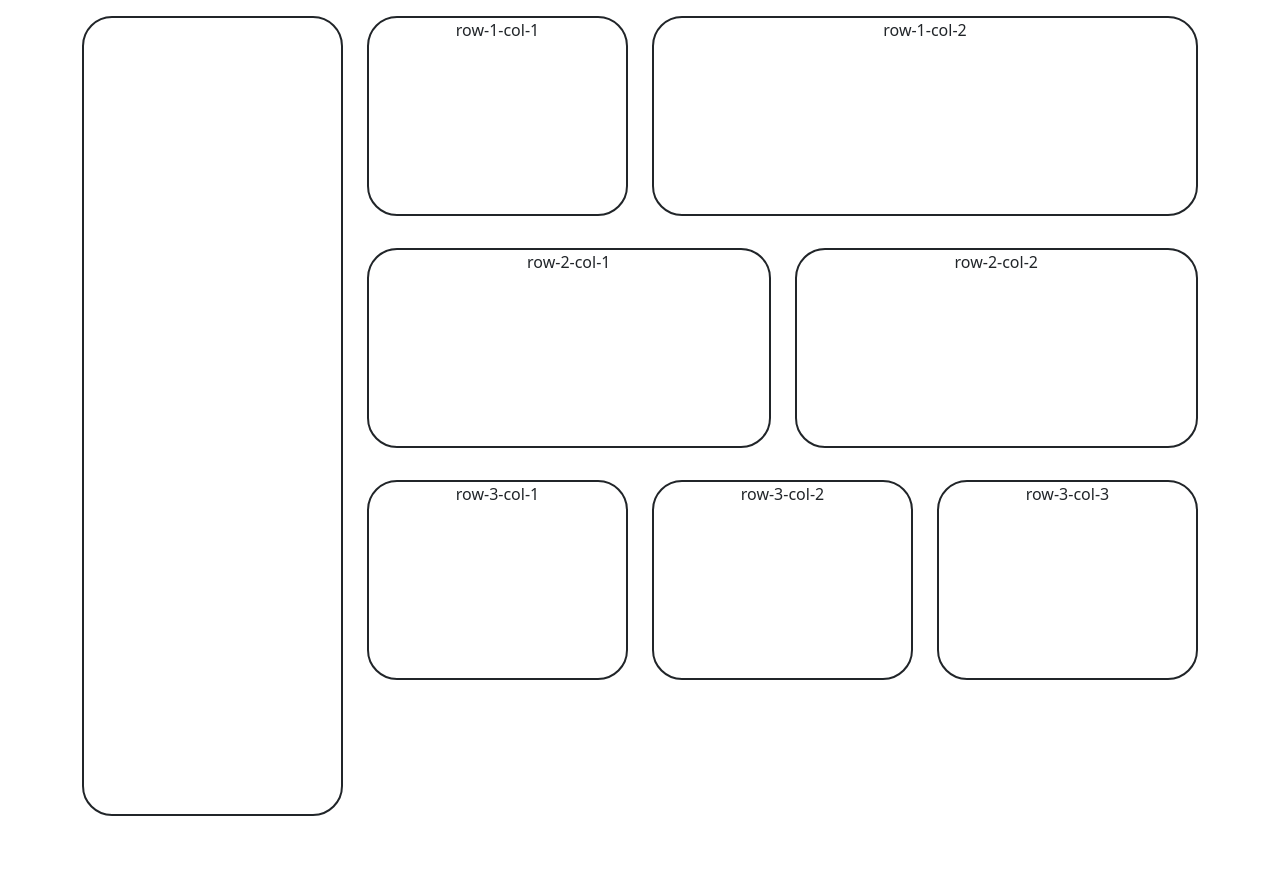
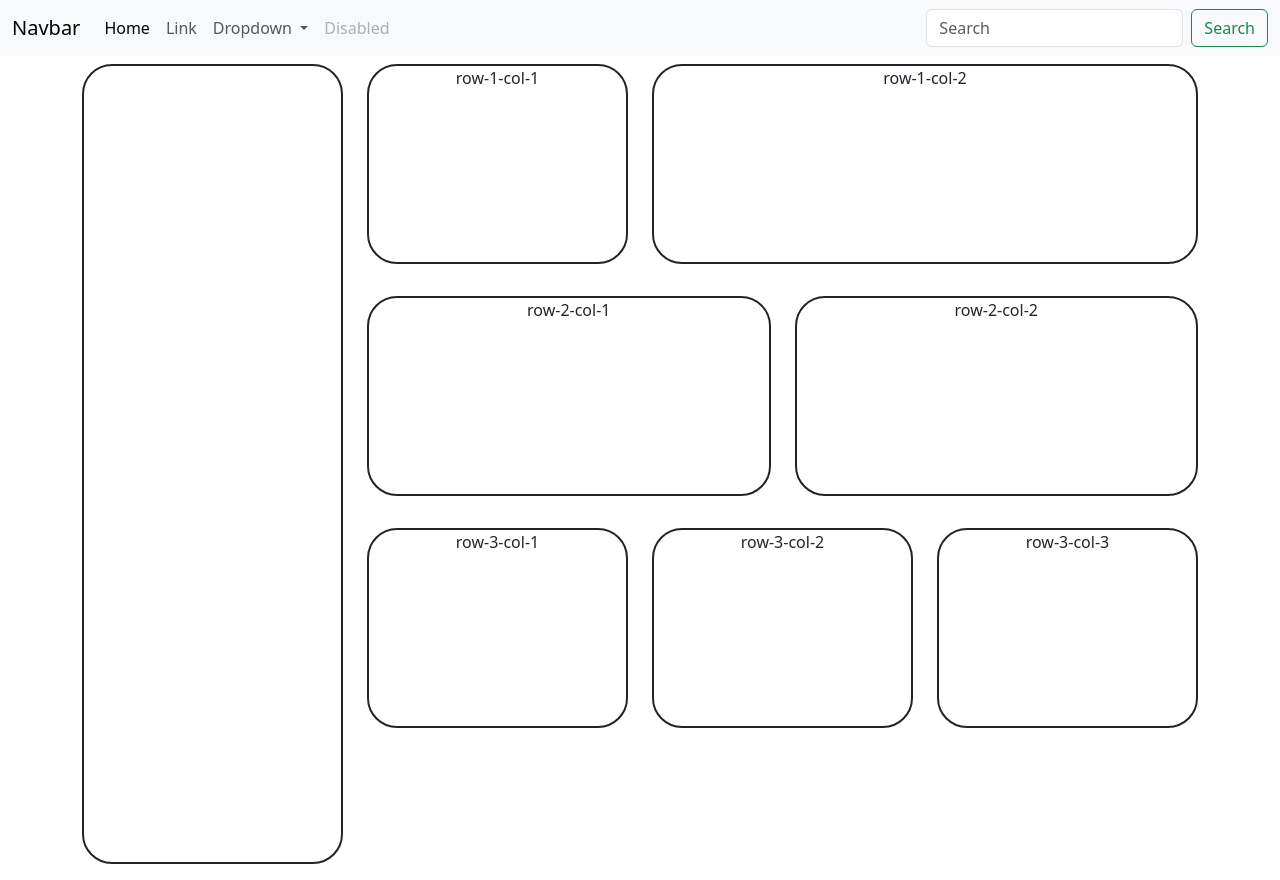
Before and after one commit to sanjaysaravanan/B52WETAMIL2023-11-26, a plain HTML site: page Boostrap/rwd-complete.html in a window 1280 px wide. Before the commit the page ends 832 px from the top, so only its background shows below. Drawn offline with nearby package versions, Linux system fonts and the light colour scheme.

Commit message:
added header for the design

```diff
--- a/Boostrap/rwd-complete.html
+++ b/Boostrap/rwd-complete.html
@@ -22,12 +22,73 @@
     </style>
   </head>
   <body>
-    <div class="container">
+    <nav
+      class="navbar bg-primary navbar-expand-lg bg-body-tertiary position-fixed top-0 w-100"
+    >
+      <div class="container-fluid">
+        <a class="navbar-brand" href="#">Navbar</a>
+        <button
+          class="navbar-toggler"
+          type="button"
+          data-bs-toggle="collapse"
+          data-bs-target="#navbarSupportedContent"
+          aria-controls="navbarSupportedContent"
+          aria-expanded="false"
+          aria-label="Toggle navigation"
+        >
+          <span class="navbar-toggler-icon"></span>
+        </button>
+        <div class="collapse navbar-collapse" id="navbarSupportedContent">
+          <ul class="navbar-nav me-auto mb-2 mb-lg-0">
+            <li class="nav-item">
+              <a class="nav-link active" aria-current="page" href="#">Home</a>
+            </li>
+            <li class="nav-item">
+              <a class="nav-link" href="#">Link</a>
+            </li>
+            <li class="nav-item dropdown">
+              <a
+                class="nav-link dropdown-toggle"
+                href="#"
+                role="button"
+                data-bs-toggle="dropdown"
+                aria-expanded="false"
+              >
+                Dropdown
+              </a>
+              <ul class="dropdown-menu">
+                <li><a class="dropdown-item" href="#">Action</a></li>
+                <li><a class="dropdown-item" href="#">Another action</a></li>
+                <li><hr class="dropdown-divider" /></li>
+                <li>
+                  <a class="dropdown-item" href="#">Something else here</a>
+                </li>
+              </ul>
+            </li>
+            <li class="nav-item">
+              <a class="nav-link disabled" aria-disabled="true">Disabled</a>
+            </li>
+          </ul>
+          <form class="d-flex" role="search">
+            <input
+              class="form-control me-2"
+              type="search"
+              placeholder="Search"
+              aria-label="Search"
+            />
+            <button class="btn btn-outline-success" type="submit">
+              Search
+            </button>
+          </form>
+        </div>
+      </div>
+    </nav>
+    <div class="container mt-5">
       <div class="row">
         <aside class="col-3 d-none d-sm-none d-md-block">
           <div class="highlight sidebar"></div>
         </aside>
-        <main class="col-12 col-md-9 main-content">
+        <main class="col-12 col-md-9">
           <div class="row">
             <div class="col-sm-6 col-lg-4">
               <div class="highlight">row-1-col-1</div>
```
